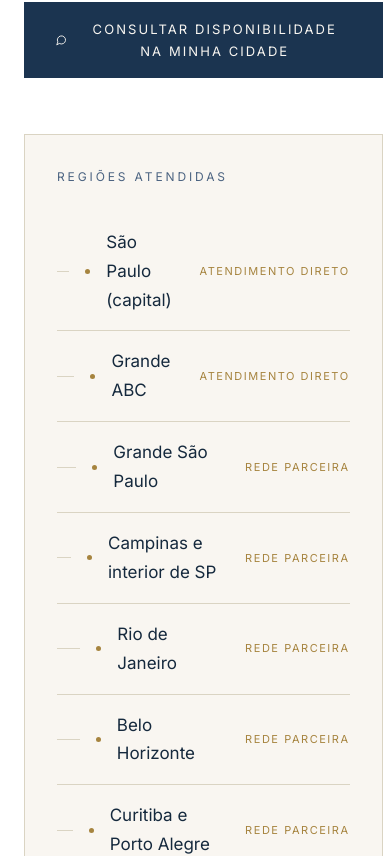
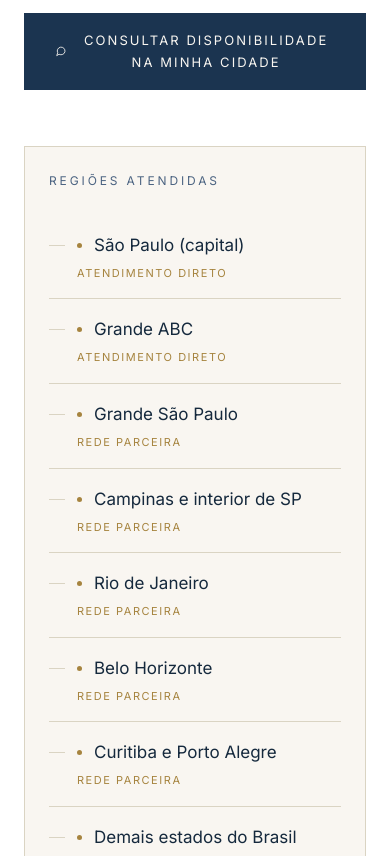
Before and after one commit to Alexandrepavao/hugo-pavao-fisio-home, a React (Vite) app: page / in a window 390 px wide. Shown: the part 8548-9404 px from the top of the page. Built offline with nearby package versions, Linux system fonts and the light colour scheme.

Commit message:
Changes
Co-authored-by: Alexandrepavao <227620851+Alexandrepavao@users.noreply.github.com>

```diff
--- a/src/components/Coverage.tsx
+++ b/src/components/Coverage.tsx
@@ -44,24 +44,28 @@ const Coverage = () => (
         </button>
       </div>
 
-      <div className="border border-border bg-background p-8 sm:p-10">
+      <div className="border border-border bg-background p-6 sm:p-10">
         <p className="text-[12px] uppercase tracking-[0.24em] text-navy-400">
           Regiões atendidas
         </p>
         <ul className="mt-6 divide-y divide-border">
           {regioes.map((r) => (
-            <li key={r.nome} className="flex items-center justify-between gap-4 py-4">
-              <span className="flex items-center gap-4">
-                <span className="h-px w-6 bg-border" />
+            <li
+              key={r.nome}
+              className="flex flex-col sm:flex-row sm:items-center sm:justify-between gap-1 sm:gap-4 py-4"
+            >
+              <span className="flex items-center gap-3 sm:gap-4">
+                <span className="h-px w-4 sm:w-6 bg-border shrink-0" />
                 <span className="h-[5px] w-[5px] rounded-full bg-accent shrink-0" />
                 <span className="text-navy-900">{r.nome}</span>
               </span>
-              <span className="text-[11px] uppercase tracking-[0.14em] text-accent whitespace-nowrap">
+              <span className="pl-7 sm:pl-0 text-[11px] uppercase tracking-[0.14em] text-accent sm:whitespace-nowrap">
                 {r.tag}
               </span>
             </li>
           ))}
         </ul>
+
         <p className="text-[13px] text-navy-400 mt-6">
           Não encontrou a sua cidade? Fale com a gente — a rede está em expansão
           contínua por todo o país.
```
